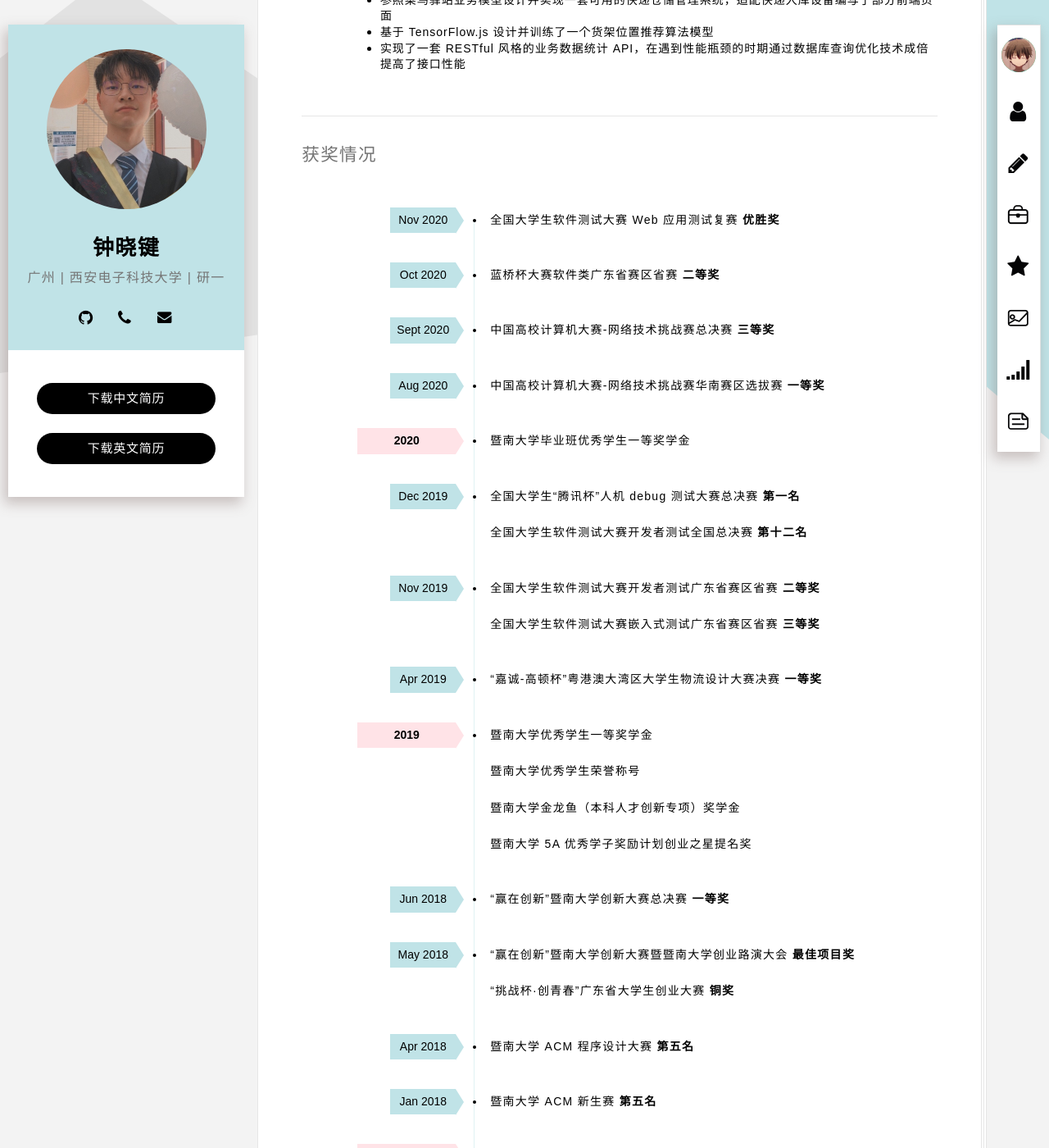
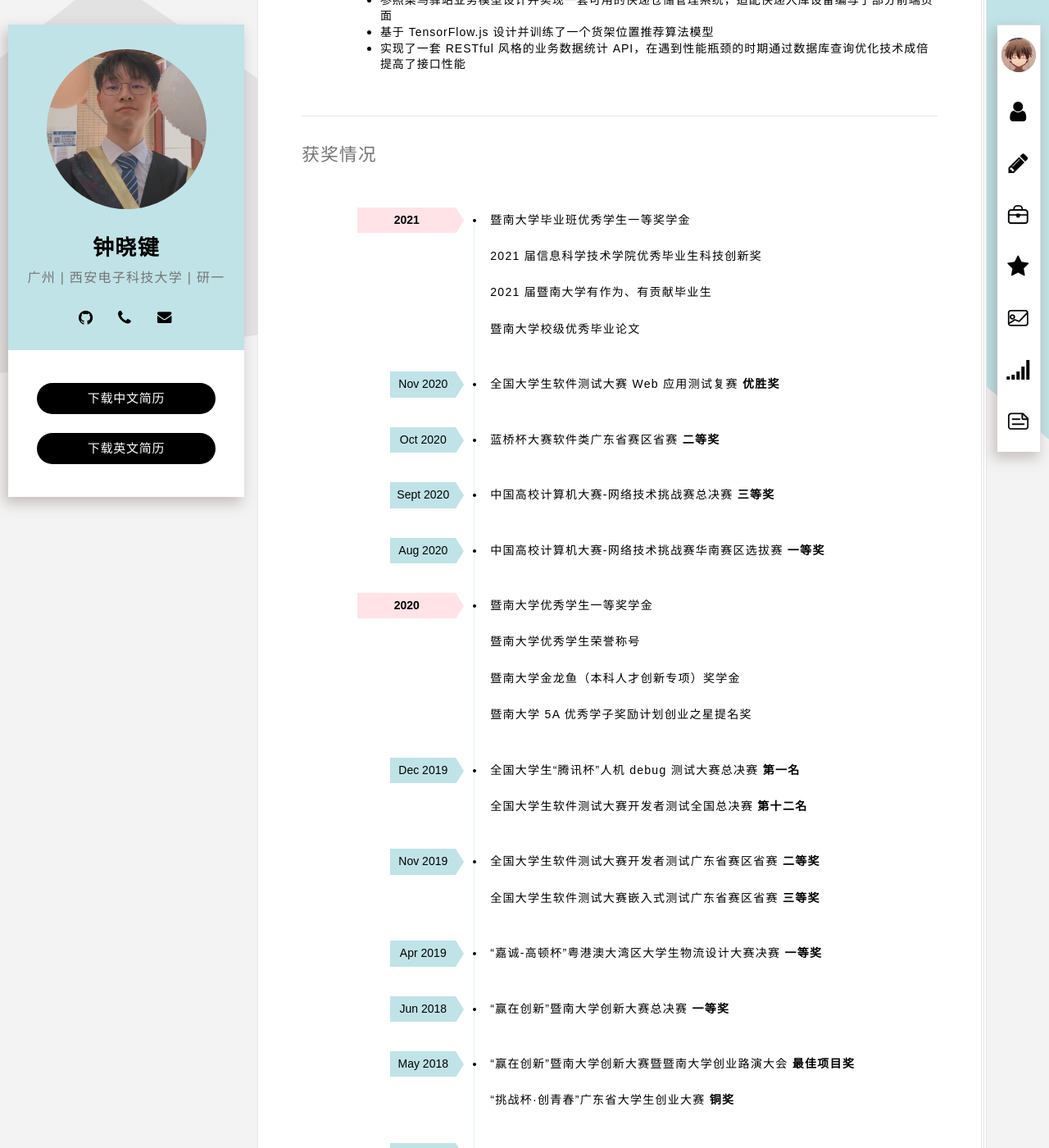
Before and after one commit to xiaojianzhong/xiaojianzhong.github.io, a Jekyll site: the page built from index.html, in a window 1280 px wide and 1400 px high, scrolled down 1861 px. Shown: the whole window at 82% size. Built offline with Jekyll 4.4.1, drawn with Linux system fonts in a browser that asks for light colours; some web fonts are replaced.

Commit message:
feat(platform-browser): update competition info

```diff
--- a/_config.yml
+++ b/_config.yml
@@ -121,12 +121,6 @@ competitions:
     rewards:
       - name: “赢在创新”暨南大学创新大赛总决赛
         rank: 一等奖
-  - year: 2019
-    rewards:
-      - name: 暨南大学优秀学生一等奖学金
-      - name: 暨南大学优秀学生荣誉称号
-      - name: 暨南大学金龙鱼（本科人才创新专项）奖学金
-      - name: 暨南大学 5A 优秀学子奖励计划创业之星提名奖
   - yearmonth: Apr 2019
     rewards:
       - name: “嘉诚-高顿杯”粤港澳大湾区大学生物流设计大赛决赛
@@ -145,7 +139,10 @@ competitions:
         rank: 第十二名
   - year: 2020
     rewards:
-      - name: 暨南大学毕业班优秀学生一等奖学金
+      - name: 暨南大学优秀学生一等奖学金
+      - name: 暨南大学优秀学生荣誉称号
+      - name: 暨南大学金龙鱼（本科人才创新专项）奖学金
+      - name: 暨南大学 5A 优秀学子奖励计划创业之星提名奖
   - yearmonth: Aug 2020
     rewards:
       - name: 中国高校计算机大赛-网络技术挑战赛华南赛区选拔赛
@@ -162,6 +159,12 @@ competitions:
     rewards:
       - name: 全国大学生软件测试大赛 Web 应用测试复赛
         rank: 优胜奖
+  - year: 2021
+    rewards:
+      - name: 暨南大学毕业班优秀学生一等奖学金
+      - name: 2021 届信息科学技术学院优秀毕业生科技创新奖
+      - name: 2021 届暨南大学有作为、有贡献毕业生
+      - name: 暨南大学校级优秀毕业论文
 portfolios:
   - yearmonth: Feb 2018
     projects:
```
